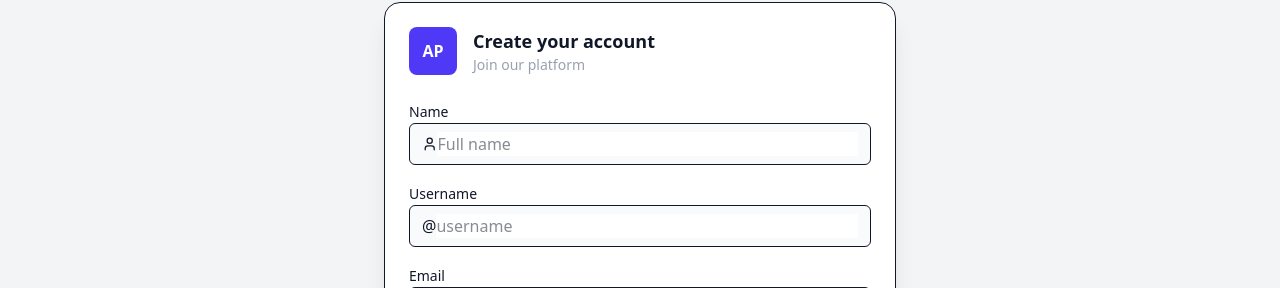
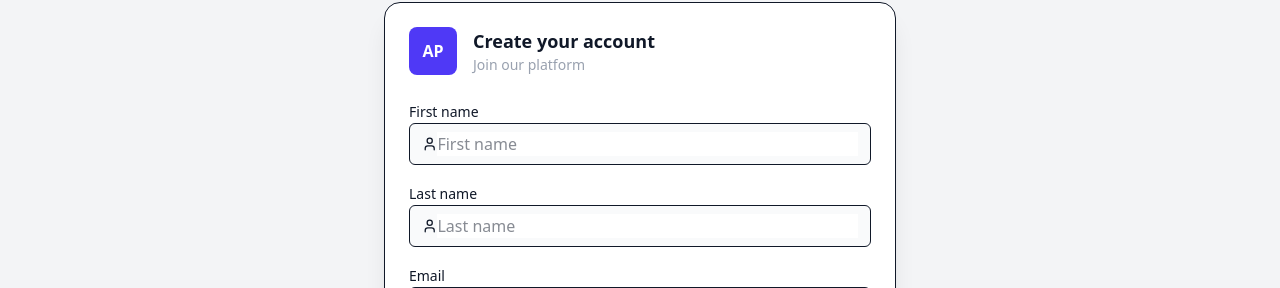
Before and after one commit to nihalsabri/GP-ITI-website-using-react, a React (Vite) app: page /register in a window 1280 px wide. Shown: the part 119-407 px from the top of the page. Built offline with nearby package versions, Linux system fonts and the light colour scheme.

Commit message:
Update Register.jsx

```diff
--- a/src/components/Register.jsx
+++ b/src/components/Register.jsx
@@ -9,8 +9,8 @@ import { User, Mail, Lock, Eye, EyeOff } from "lucide-react";
 
 const Register = () => {
   const [formData, setFormData] = useState({
-    name: "",
-    username: "",
+    firstName: "",
+    lastName: "",
     email: "",
     password: "",
     confirmPassword: "",
@@ -25,9 +25,11 @@ const Register = () => {
 
   const validateField = (name, value) => {
     let msg = "";
-    if (name === "name" && value.trim().length < 3) msg = "Name too short";
-    if (name === "username" && value.trim().length < 3)
-      msg = "Username too short";
+    if (
+      (name === "firstName" || name === "lastName") &&
+      value.trim().length < 2
+    )
+      msg = `${name === "firstName" ? "First name" : "Last name"} too short`;
     if (name === "email" && !/^[^\s@]+@[^\s@]+\.[^\s@]+$/.test(value))
       msg = "Invalid email";
     if (name === "password" && value.length < 8)
@@ -54,23 +56,27 @@ const Register = () => {
 
     setLoading(true);
     try {
+      const firstName = formData.firstName.trim();
+      const lastName = formData.lastName.trim();
+      const displayName = `${firstName} ${lastName}`.trim();
+
       await userRegister(formData.email.trim(), formData.password, {
-        name: formData.name.trim(),
-        username: formData.username.trim(),
+        firstName,
+        lastName,
+        username: displayName, // keep username available as before (First Last)
         phone: "",
         profilePic: "",
       });
 
       // Optional: store a minimal client object for UI (username + initial)
-      const username =
-        formData.username || formData.name || formData.email.split("@")[0];
+      const username = displayName || formData.email.split("@")[0];
       const initial = username ? username[0].toUpperCase() : "U";
       localStorage.setItem("client", JSON.stringify({ username, initial }));
 
       toast.success("Registered successfully — please login");
       setFormData({
-        name: "",
-        username: "",
+        firstName: "",
+        lastName: "",
         email: "",
         password: "",
         confirmPassword: "",
@@ -113,40 +119,40 @@ const Register = () => {
 
           <form onSubmit={handleSubmit} className="px-6 pb-6 space-y-4">
             <div>
-              <label className="text-sm font-medium">Name</label>
+              <label className="text-sm font-medium">First name</label>
               <div
                 className={`flex items-center border rounded-md px-3 py-2 ${inputBg}`}
               >
                 <User size={16} />
                 <Input
-                  name="name"
-                  placeholder="Full name"
+                  name="firstName"
+                  placeholder="First name"
                   onChange={handleChange}
-                  value={formData.name}
+                  value={formData.firstName}
                   className="w-full bg-transparent outline-none"
                 />
               </div>
-              {errors.name && (
-                <p className="text-xs text-red-400">{errors.name}</p>
+              {errors.firstName && (
+                <p className="text-xs text-red-400">{errors.firstName}</p>
               )}
             </div>
 
             <div>
-              <label className="text-sm font-medium">Username</label>
+              <label className="text-sm font-medium">Last name</label>
               <div
                 className={`flex items-center border rounded-md px-3 py-2 ${inputBg}`}
               >
-                <span>@</span>
+                <User size={16} />
                 <Input
-                  name="username"
-                  placeholder="username"
+                  name="lastName"
+                  placeholder="Last name"
                   onChange={handleChange}
-                  value={formData.username}
+                  value={formData.lastName}
                   className="w-full bg-transparent outline-none"
                 />
               </div>
-              {errors.username && (
-                <p className="text-xs text-red-400">{errors.username}</p>
+              {errors.lastName && (
+                <p className="text-xs text-red-400">{errors.lastName}</p>
               )}
             </div>
 
```
